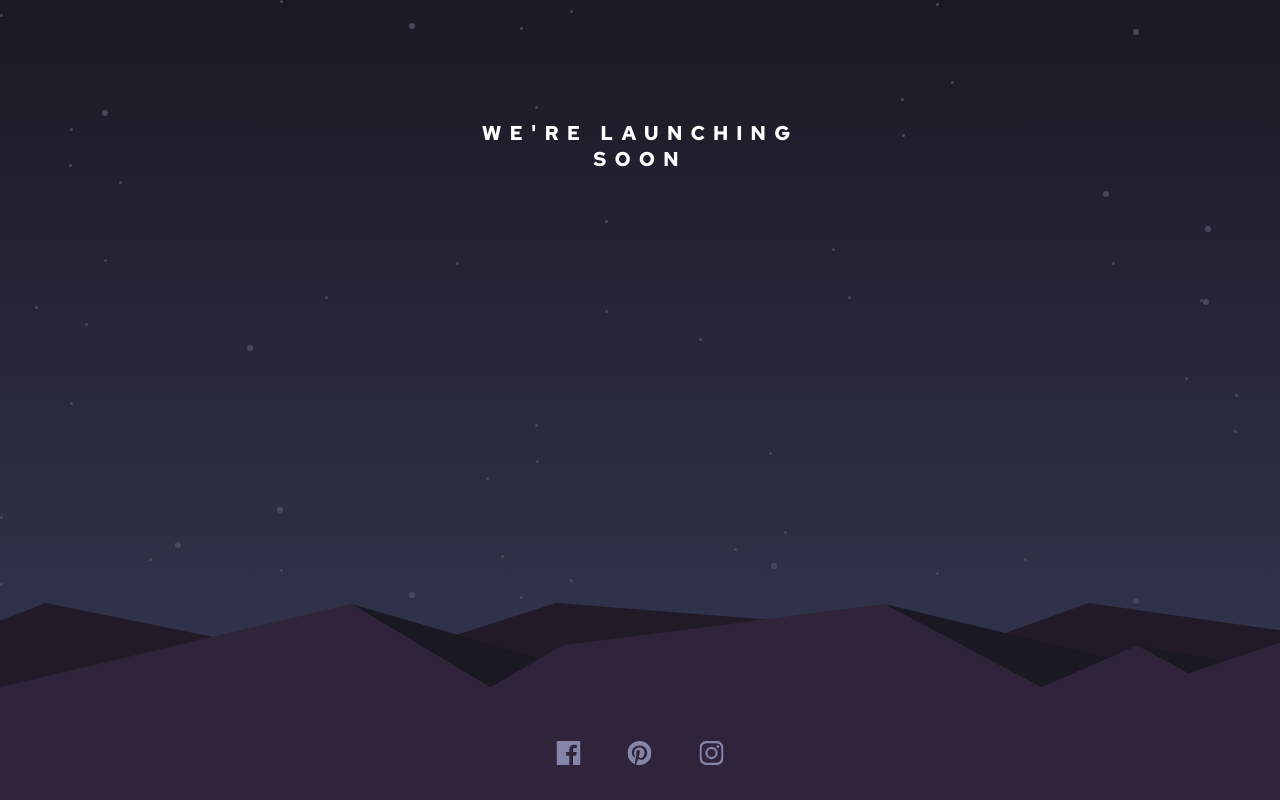
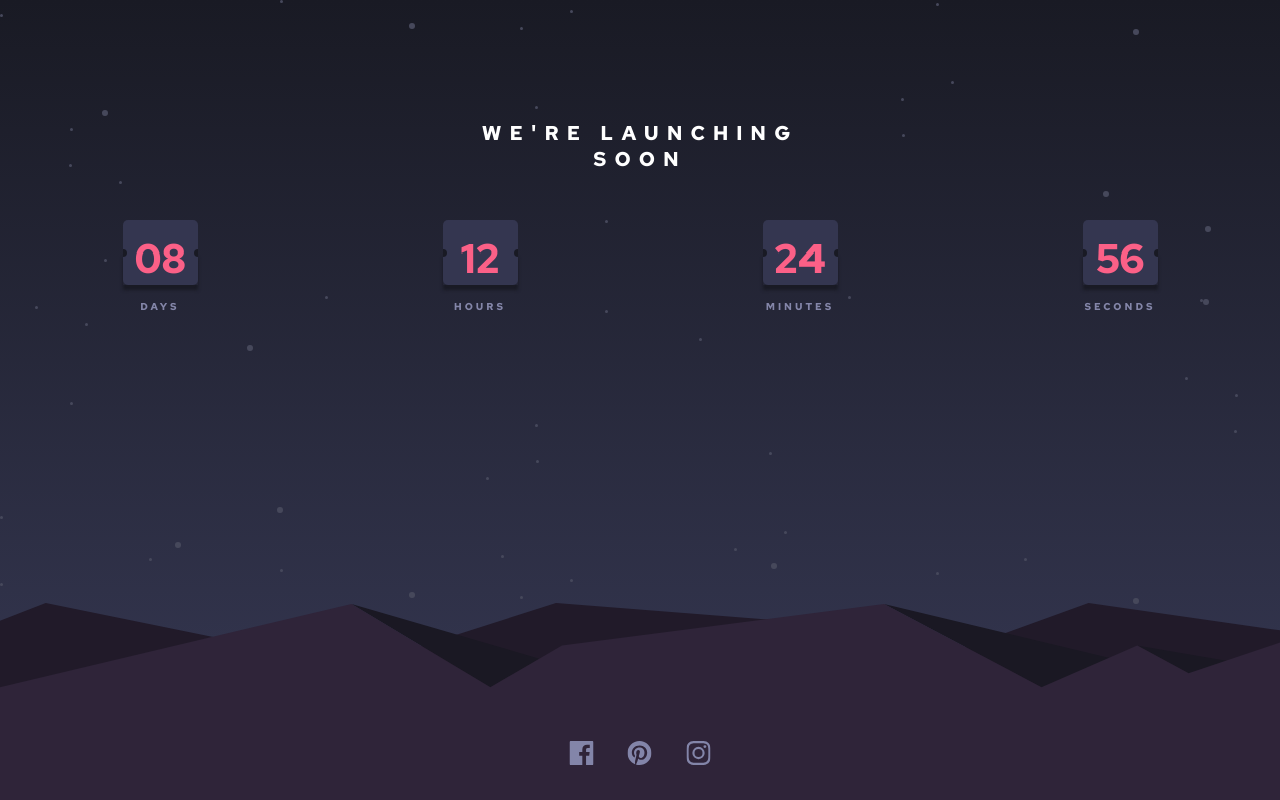
Before and after one commit to jesusrmz19/countdown-timer, a website built with Parcel: page index.html in a window 1280 px wide. Built offline with nearby package versions, Linux system fonts and the light colour scheme.

Commit message:
Add the counter elements

```diff
--- a/index.html
+++ b/index.html
@@ -12,6 +12,7 @@
       href="./images/favicon-32x32.png"
     />
     <link rel="stylesheet" type="text/css" href="./src/css/main.css" />
+    <script defer src="./src/js/script.js"></script>
     <title>Frontend Mentor | Launch countdown timer</title>
   </head>
   <body>
@@ -19,7 +20,36 @@
       <header class="header">
         <h1 class="header--txt">We're launching soon</h1>
       </header>
-      <main></main>
+      <main class="counter--container">
+        <div class="counter--elem">
+          <p class="number">
+            <span class="up">08</span>
+            <span class="down" data-value="08"></span>
+          </p>
+          <p class="label">days</p>
+        </div>
+        <div class="counter--elem">
+          <p class="number">
+            <span class="up">12</span>
+            <span class="down" data-value="12"></span>
+          </p>
+          <p class="label">hours</p>
+        </div>
+        <div class="counter--elem">
+          <p class="number">
+            <span class="up">24</span>
+            <span class="down" data-value="24"></span>
+          </p>
+          <p class="label">minutes</p>
+        </div>
+        <div class="counter--elem">
+          <p class="number">
+            <span class="up">56</span>
+            <span class="down" data-value="56"></span>
+          </p>
+          <p class="label">seconds</p>
+        </div>
+      </main>
       <footer class="footer">
         <ul class="footer--socials">
           <li class="footer--socials_items">
--- /dev/null
+++ b/src/css/counter.css
@@ -0,0 +1,76 @@
+.counter--container {
+  position: absolute;
+  width: 100%;
+  top: 220px;
+  left: 0;
+  font-weight: 700;
+  display: flex;
+  justify-content: space-around;
+}
+
+.counter--elem {
+  max-width: 100px;
+  text-align: center;
+}
+
+.number {
+  margin: 0 auto;
+  width: 75px;
+  height: 65px;
+  background: var(--darkblue);
+  color: var(--softred);
+  font-size: 40px;
+  position: relative;
+  border-radius: 5px;
+}
+
+.up,
+.down {
+  position: absolute;
+  display: block;
+  overflow: hidden;
+  width: 100%;
+  height: calc(65px / 2);
+  padding: 0.7rem 0;
+}
+.up::after {
+  content: '';
+  position: absolute;
+  top: calc(100% - 4px);
+  left: -4px;
+  border-radius: 50%;
+  height: 8px;
+  width: 8px;
+  background: var(--verydarkblackblue);
+  z-index: 10;
+  box-shadow: 75px 0 var(--verydarkblackblue);
+}
+.down {
+  top: 50%;
+  box-shadow: 0 5px 3px var(--verydarkblackblue);
+}
+.down::before {
+  content: '';
+  position: absolute;
+  top: -4px;
+  left: -4px;
+  border-radius: 50%;
+  height: 8px;
+  width: 8px;
+  background: var(--verydarkblackblue);
+  z-index: 10;
+  box-shadow: 75px 0 var(--verydarkblackblue);
+}
+.down::after {
+  content: attr(data-value);
+  display: block;
+  margin-top: -2rem;
+}
+
+.label {
+  margin-top: 15px;
+  text-transform: uppercase;
+  color: var(--grayishblue);
+  font-size: 10px;
+  letter-spacing: 3px;
+}
--- a/src/css/footer.css
+++ b/src/css/footer.css
@@ -9,7 +9,15 @@
 
 .footer--socials {
   display: flex;
-  padding: 0 80px;
+  padding: 0 100px;
   justify-content: space-around;
   list-style-type: none;
 }
+
+.footer--socials_items svg path {
+  transition: all ease 0.2s;
+}
+
+.footer--socials_items:hover svg path {
+  fill: var(--softred);
+}
--- a/src/css/main.css
+++ b/src/css/main.css
@@ -1,5 +1,6 @@
 @import url('https://fonts.googleapis.com/css2?family=Red+Hat+Text:wght@700&display=swap');
 @import './header.css';
+@import './counter.css';
 @import './footer.css';
 
 *,
--- /dev/null
+++ b/src/js/script.js
@@ -0,0 +1 @@
+'use strict';
```
